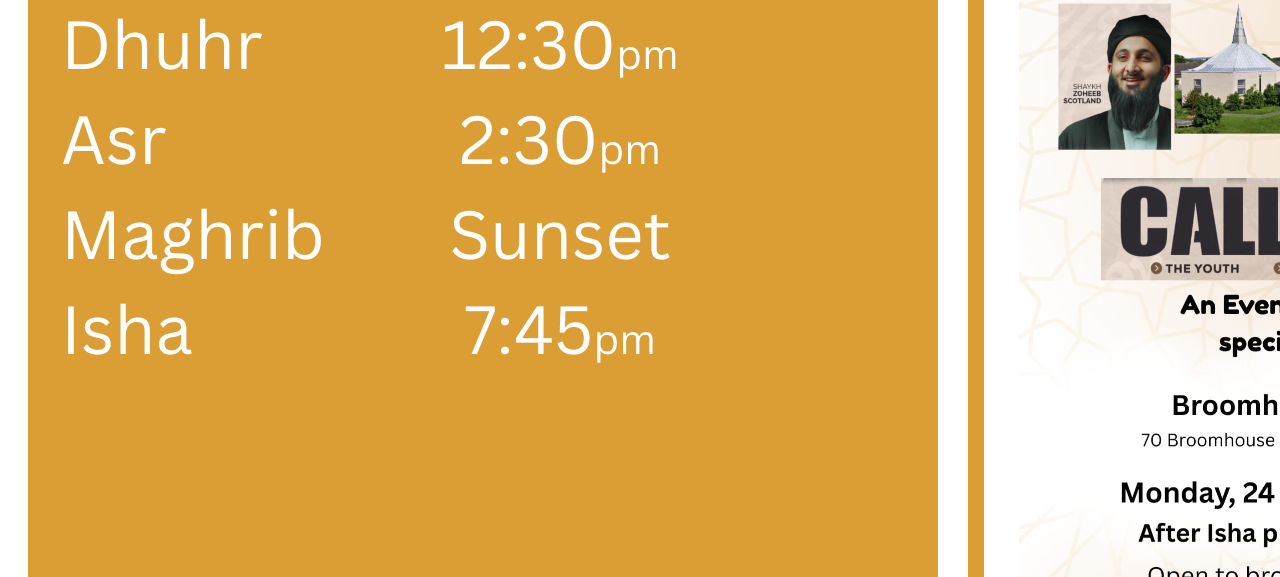
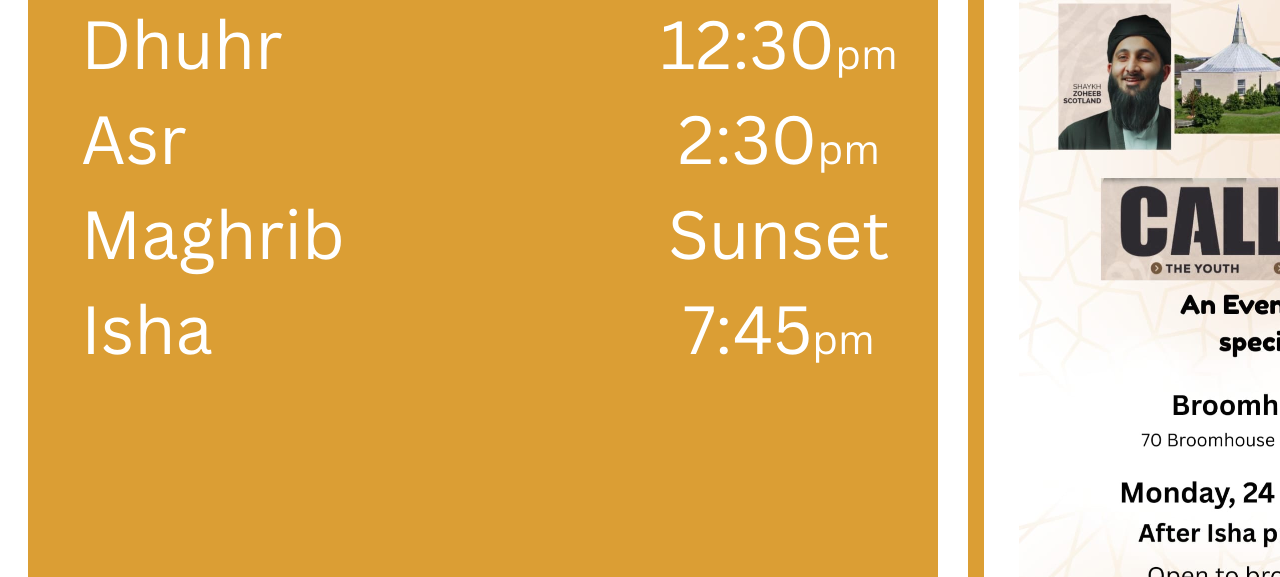
Before and after one commit to Mythic2012/tvhomepage, a plain HTML site: page static.html in a window 1280 px wide. Shown: the part 763-1340 px from the top of the page. Drawn offline with Linux system fonts and the light colour scheme.

Commit message:
Update style.css

```diff
--- a/css/style.css
+++ b/css/style.css
@@ -59,7 +59,7 @@ table {
     font-size: 50pt;
     /*font-size: 3vw;*/
     color: white;
-    margin-left: 30px;
+    margin-left: 50px;
 }
 
 th {
@@ -110,3 +110,7 @@ td {
   from {opacity: .5}
   to {opacity: 1}
 }
+
+.name {
+    width: 600px;
+}
```
